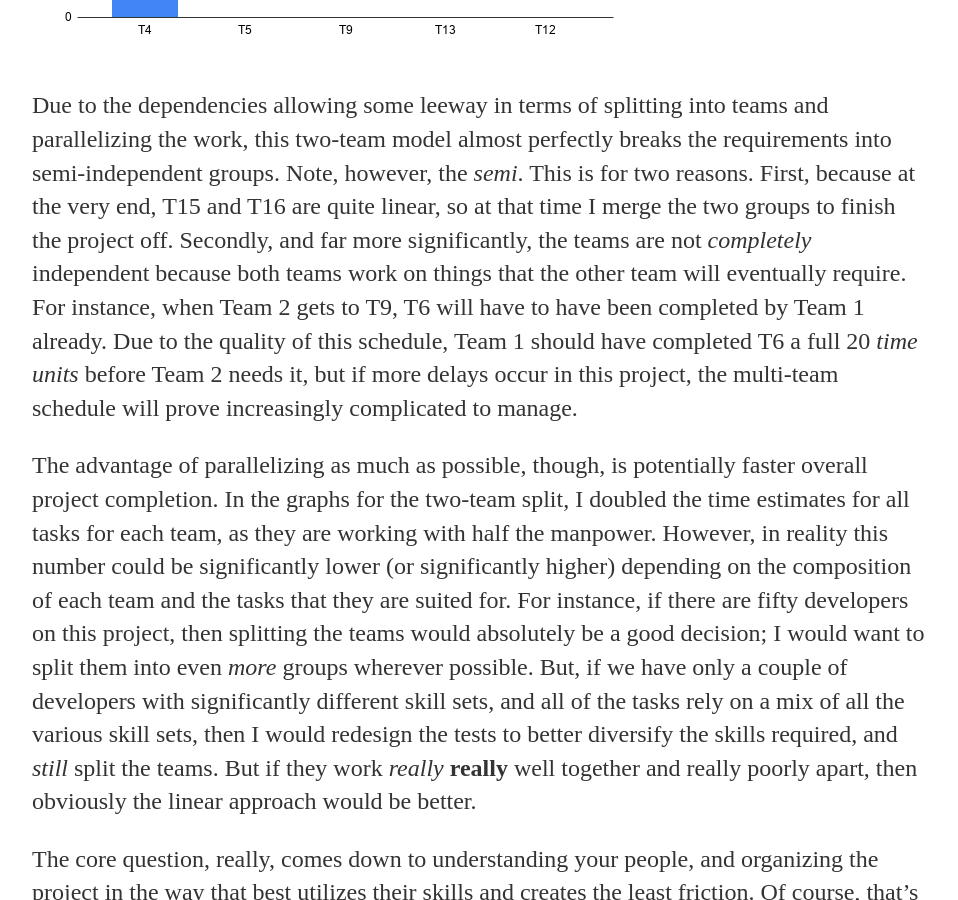
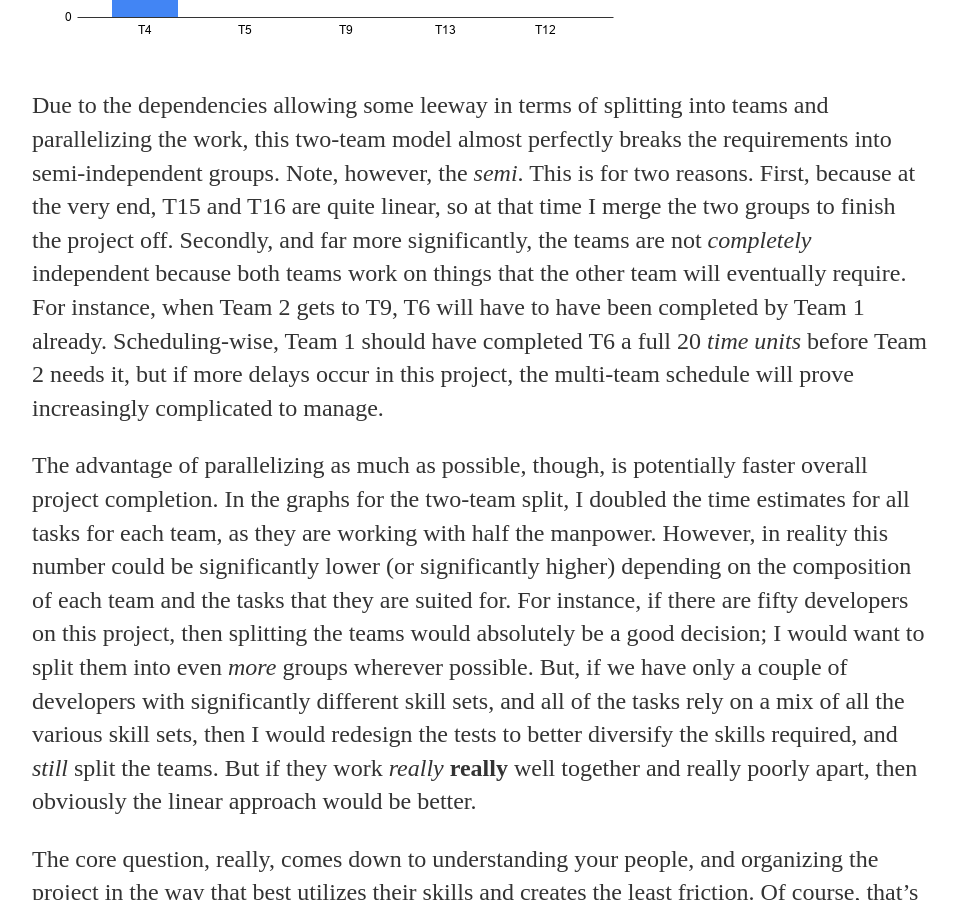
Before and after one commit to Quintuplin/quintuplin.github.io, a Jekyll site: the page built from _posts/2019-11-07-Chapter-23.md, in a window 1280 px wide and 900 px high, scrolled down 2703 px. Shown: the whole window, without its empty margins (160-1118 px from the left). Built offline with Jekyll 4.4.1, drawn with Linux system fonts in a browser that asks for light colours; comment, search, counter and statistics services are not loaded.

Commit message:
Update 2019-11-07-Chapter-23.md

```diff
--- a/_posts/2019-11-07-Chapter-23.md
+++ b/_posts/2019-11-07-Chapter-23.md
@@ -23,7 +23,7 @@ Team 1:
 Team 2:
 ![Team 2]({{ site.url }}/assets/2019-11-07-Team-2.png)
 
-Due to the dependencies allowing some leeway in terms of splitting into teams and parallelizing the work, this two-team model almost perfectly breaks the requirements into semi-independent groups. Note, however, the *semi*. This is for two reasons. First, because at the very end, T15 and T16 are quite linear, so at that time I merge the two groups to finish the project off. Secondly, and far more significantly, the teams are not *completely* independent because both teams work on things that the other team will eventually require. For instance, when Team 2 gets to T9, T6 will have to have been completed by Team 1 already. Due to the quality of this schedule, Team 1 should have completed T6 a full 20 *time units* before Team 2 needs it, but if more delays occur in this project, the multi-team schedule will prove increasingly complicated to manage.
+Due to the dependencies allowing some leeway in terms of splitting into teams and parallelizing the work, this two-team model almost perfectly breaks the requirements into semi-independent groups. Note, however, the *semi*. This is for two reasons. First, because at the very end, T15 and T16 are quite linear, so at that time I merge the two groups to finish the project off. Secondly, and far more significantly, the teams are not *completely* independent because both teams work on things that the other team will eventually require. For instance, when Team 2 gets to T9, T6 will have to have been completed by Team 1 already. Scheduling-wise, Team 1 should have completed T6 a full 20 *time units* before Team 2 needs it, but if more delays occur in this project, the multi-team schedule will prove increasingly complicated to manage.
 
 The advantage of parallelizing as much as possible, though, is potentially faster overall project completion. In the graphs for the two-team split, I doubled the time estimates for all tasks for each team, as they are working with half the manpower. However, in reality this number could be significantly lower (or significantly higher) depending on the composition of each team and the tasks that they are suited for. For instance, if there are fifty developers on this project, then splitting the teams would absolutely be a good decision; I would want to split them into even *more* groups wherever possible. But, if we have only a couple of developers with significantly different skill sets, and all of the tasks rely on a mix of all the various skill sets, then I would redesign the tests to better diversify the skills required, and *still* split the teams. But if they work *really* **really** well together and really poorly apart, then obviously the linear approach would be better.
 
```
